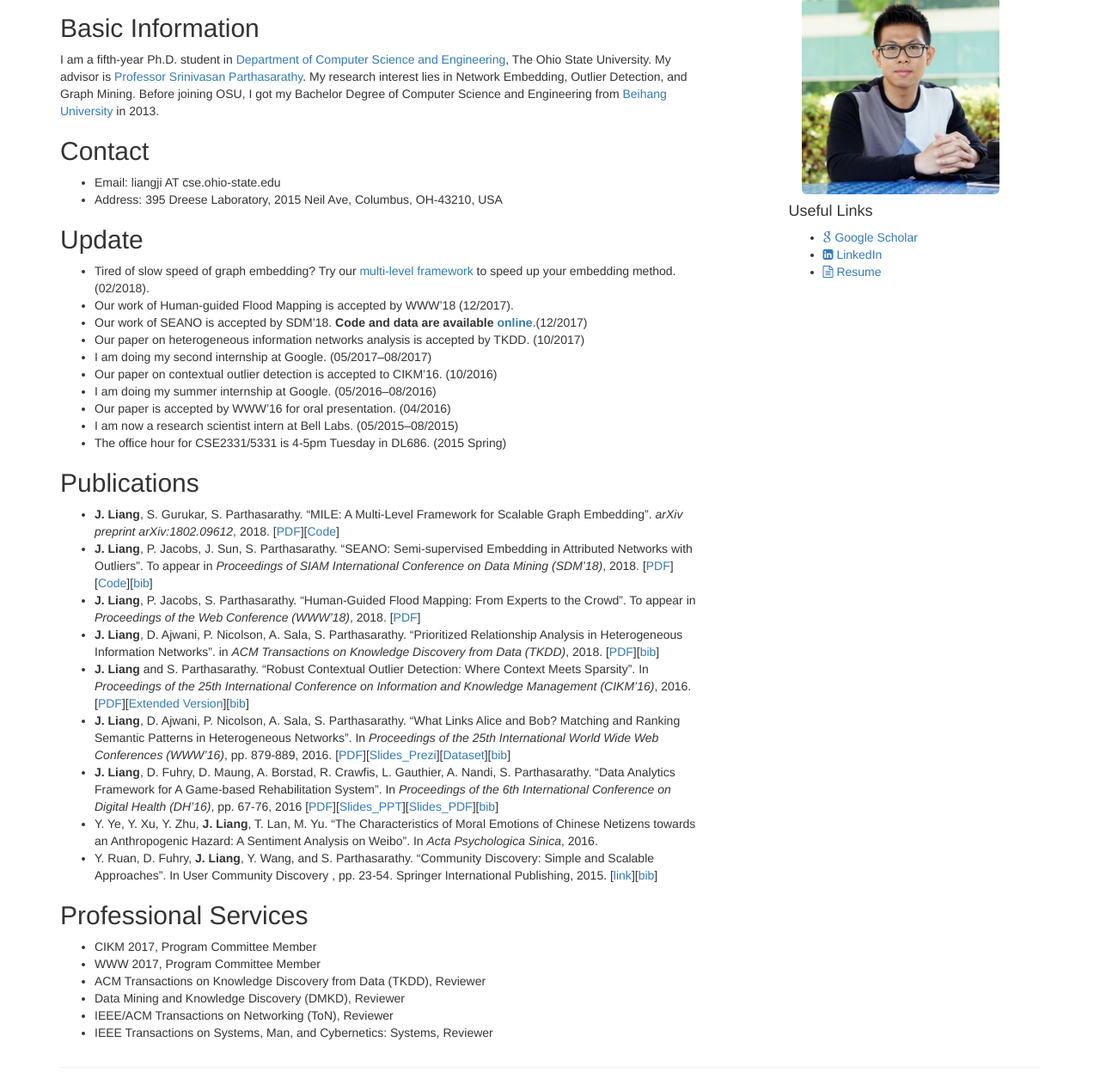
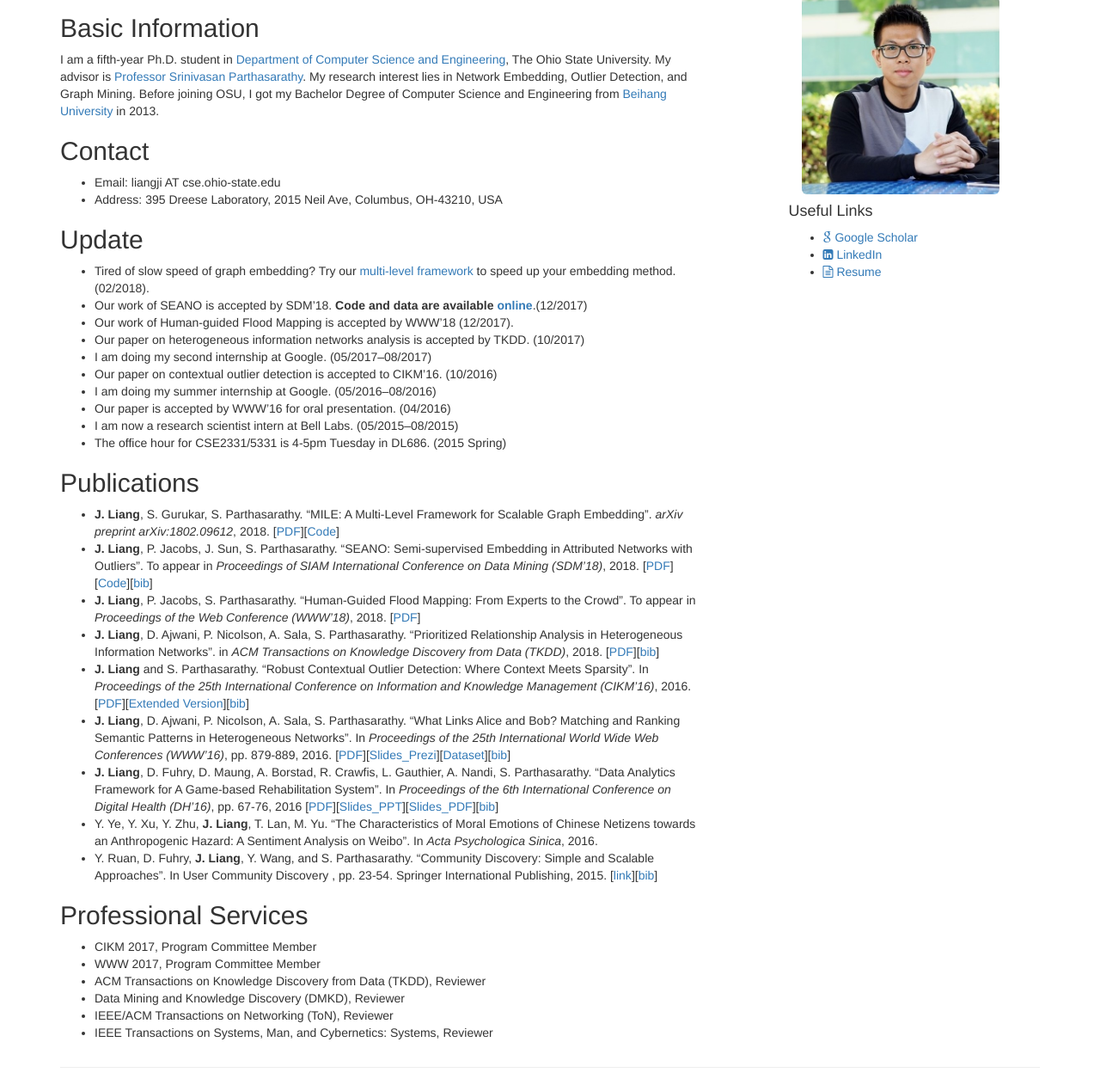
Before and after one commit to BuckeyeDM/BuckeyeDM.github.io, a Jekyll site: the page built from index.md, in a window 1280 px wide, cut to the strip 104-1366 px from the top of the page. Shown: the whole strip at 86% size. Built offline with Jekyll 4.4.1, drawn with Linux system fonts in a browser that asks for light colours.

```diff
--- a/index.md
+++ b/index.md
@@ -14,8 +14,8 @@
 
 ## Update
 * Tired of slow speed of graph embedding? Try our [multi-level framework](https://arxiv.org/pdf/1703.08100.pdf) to speed up your embedding method. (02/2018).
+* Our work of SEANO is accepted by SDM'18. **Code and data are available [online](/SEANO)**.(12/2017)
 * Our work of Human-guided Flood Mapping is accepted by WWW'18 (12/2017).
-* Our work of SEANO is accepted by SDM'18. **Code and data are available [online](/SEANO)**.(12/2017)
 * Our paper on heterogeneous information networks analysis is accepted by TKDD. (10/2017)
 * I am doing my second internship at Google. (05/2017--08/2017)
 * Our paper on contextual outlier detection is accepted to CIKM'16. (10/2016)
```
